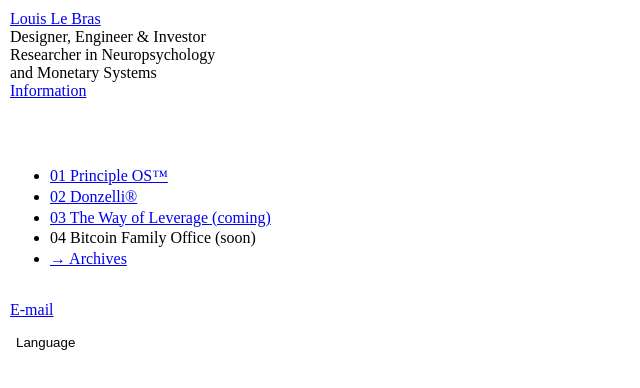
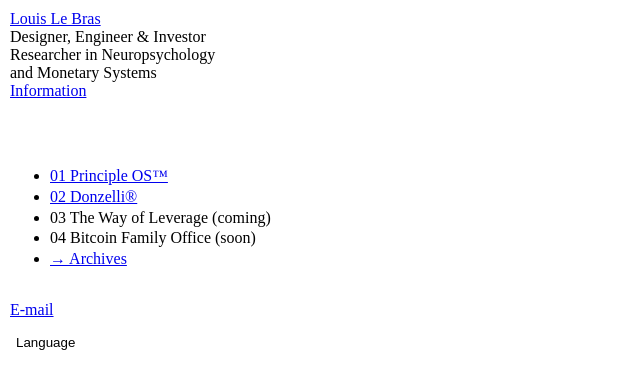
Before and after one commit to louislebras/louis2025, a website: page frames/header/index.html in a window 1280 px wide. Shown: the whole page, without its empty margins (0-640 px from the left). Drawn offline with nearby package versions, Linux system fonts and the light colour scheme; files that its build step writes are made by us from their sources.

Commit message:
thewayofleverage

```diff
--- a/frames/header/index.html
+++ b/frames/header/index.html
@@ -17,9 +17,9 @@
             <li><a class="grey-hover " href="[ROOT]/principleos"><span class="grey">01</span> Principle
                     OS™</a></li>
             <li><a class="grey-hover " href="[ROOT]/donzelli"><span class="grey">02</span> Donzelli®</a></li>
-            <li><a class="grey-hover " href="[ROOT]/the-way-of-leverage"> <span class="grey">03</span> The Way
+            <li><span class="grey " href="[ROOT]/the-way-of-leverage"> <span class="grey">03</span> The Way
                     of
-                    Leverage <span class="grey">(coming)</span></a></li>
+                    Leverage <span class="grey">(coming)</span></span></li>
             <li> <span class="grey"> <span class="grey">04</span> Bitcoin Family Office (soon)</span> </li>
             <li><a class="grey " href="[ROOT]/archives">→ Archives</a></li>
         </ul>
--- a/sitemap.xml
+++ b/sitemap.xml
@@ -1 +1 @@
-<?xml version="1.0" encoding="UTF-8"?><urlset xmlns="http://www.sitemaps.org/schemas/sitemap/0.9"><url><loc>https://louislebras.com</loc><changefreq>weekly</changefreq><priority>1.0</priority><lastmod>2025-10-06T23:50:40.636Z</lastmod></url><url><loc>https://louislebras.com/404</loc><changefreq>weekly</changefreq><priority>1.0</priority><lastmod>2025-10-06T23:50:40.635Z</lastmod></url><url><loc>https://louislebras.com/donzelli</loc><changefreq>weekly</changefreq><priority>1.0</priority><lastmod>2025-10-06T23:50:40.636Z</lastmod></url><url><loc>https://louislebras.com/information</loc><changefreq>weekly</changefreq><priority>1.0</priority><lastmod>2025-10-06T23:50:40.636Z</lastmod></url><url><loc>https://louislebras.com/principleos</loc><changefreq>weekly</changefreq><priority>1.0</priority><lastmod>2025-10-06T23:50:40.636Z</lastmod></url></urlset>
+<?xml version="1.0" encoding="UTF-8"?><urlset xmlns="http://www.sitemaps.org/schemas/sitemap/0.9"><url><loc>https://louislebras.com</loc><changefreq>weekly</changefreq><priority>1.0</priority><lastmod>2025-10-07T16:07:04.728Z</lastmod></url><url><loc>https://louislebras.com/404</loc><changefreq>weekly</changefreq><priority>1.0</priority><lastmod>2025-10-07T16:07:04.727Z</lastmod></url><url><loc>https://louislebras.com/donzelli</loc><changefreq>weekly</changefreq><priority>1.0</priority><lastmod>2025-10-07T16:07:04.728Z</lastmod></url><url><loc>https://louislebras.com/information</loc><changefreq>weekly</changefreq><priority>1.0</priority><lastmod>2025-10-07T16:07:04.728Z</lastmod></url><url><loc>https://louislebras.com/principleos</loc><changefreq>weekly</changefreq><priority>1.0</priority><lastmod>2025-10-07T16:07:04.728Z</lastmod></url></urlset>
```
Also changed, not shown: dist/404/index.html, dist/donzelli/index.html, dist/index.html, dist/information/index.html, dist/principleos/index.html.
